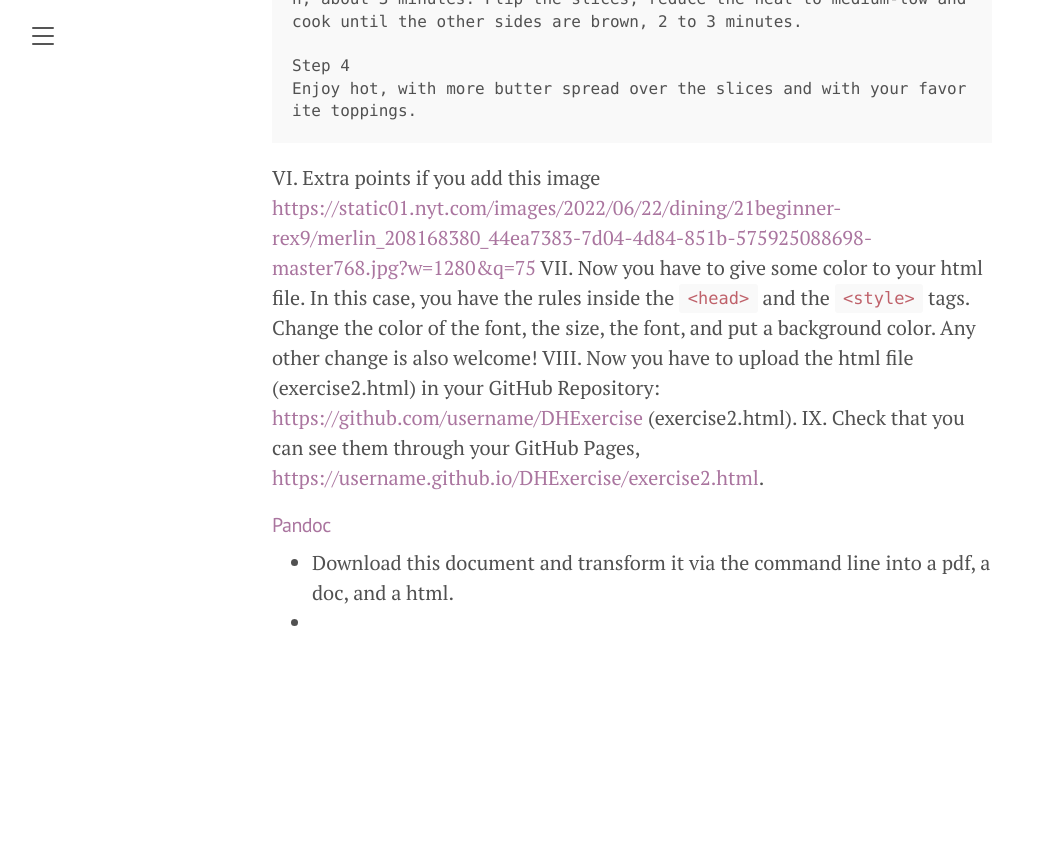
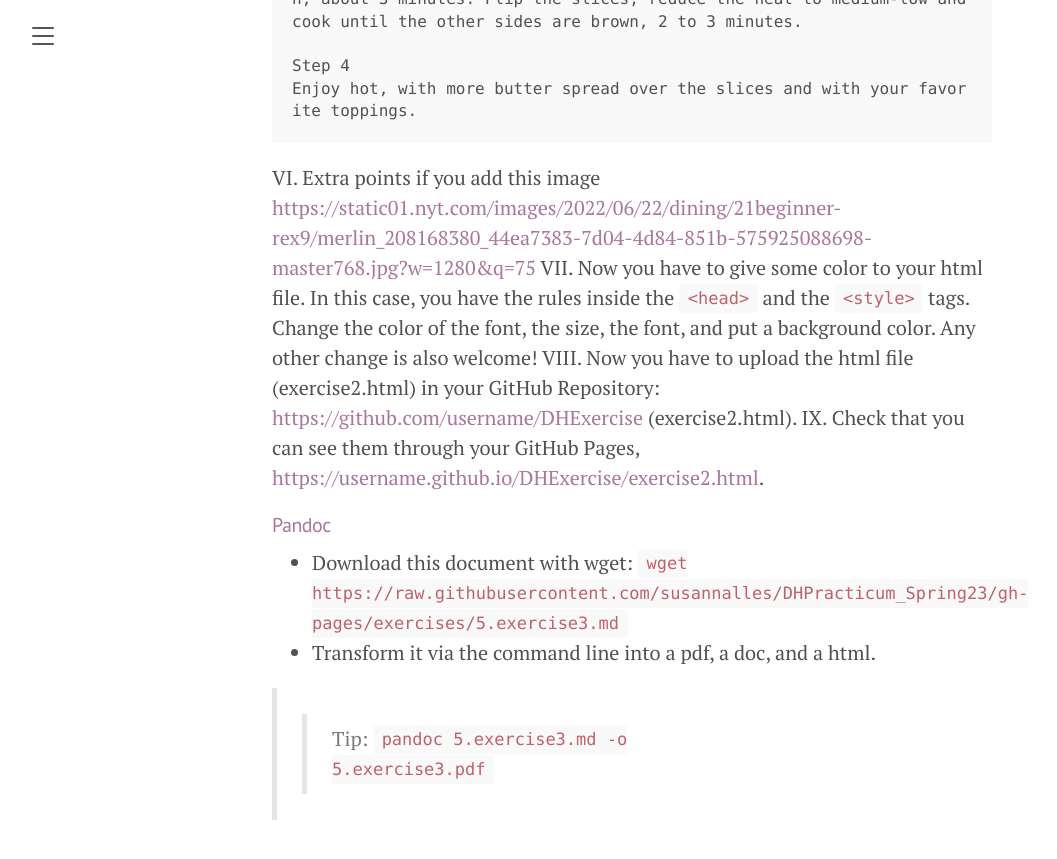
Before and after one commit to susannalles/DHPracticum_Spring23, a Jekyll site: the page built from exercises/5.InClassExercise.md, in a window 1280 px wide and 900 px high, scrolled down 2937 px. Shown: the top 859 px of the window, without its empty margins (8-1065 px from the left). Built offline with Jekyll 4.4.1, drawn with Linux system fonts in a browser that asks for light colours; before the commit the page ends 3655 px from its top, so only the background shows below that.

Commit message:
Update 5.InClassExercise.md

```diff
--- a/exercises/5.InClassExercise.md
+++ b/exercises/5.InClassExercise.md
@@ -79,5 +79,7 @@ IX. Check that you can see them through your GitHub Pages, <https://username.git
 
 #### Pandoc
 
-- Download this document and transform it via the command line into a pdf, a doc, and a html.
--
+- Download this document with wget: `wget https://raw.githubusercontent.com/susannalles/DHPracticum_Spring23/gh-pages/exercises/5.exercise3.md`
+- Transform it via the command line into a pdf, a doc, and a html.
+
+>> Tip: `pandoc 5.exercise3.md -o 5.exercise3.pdf`
```
